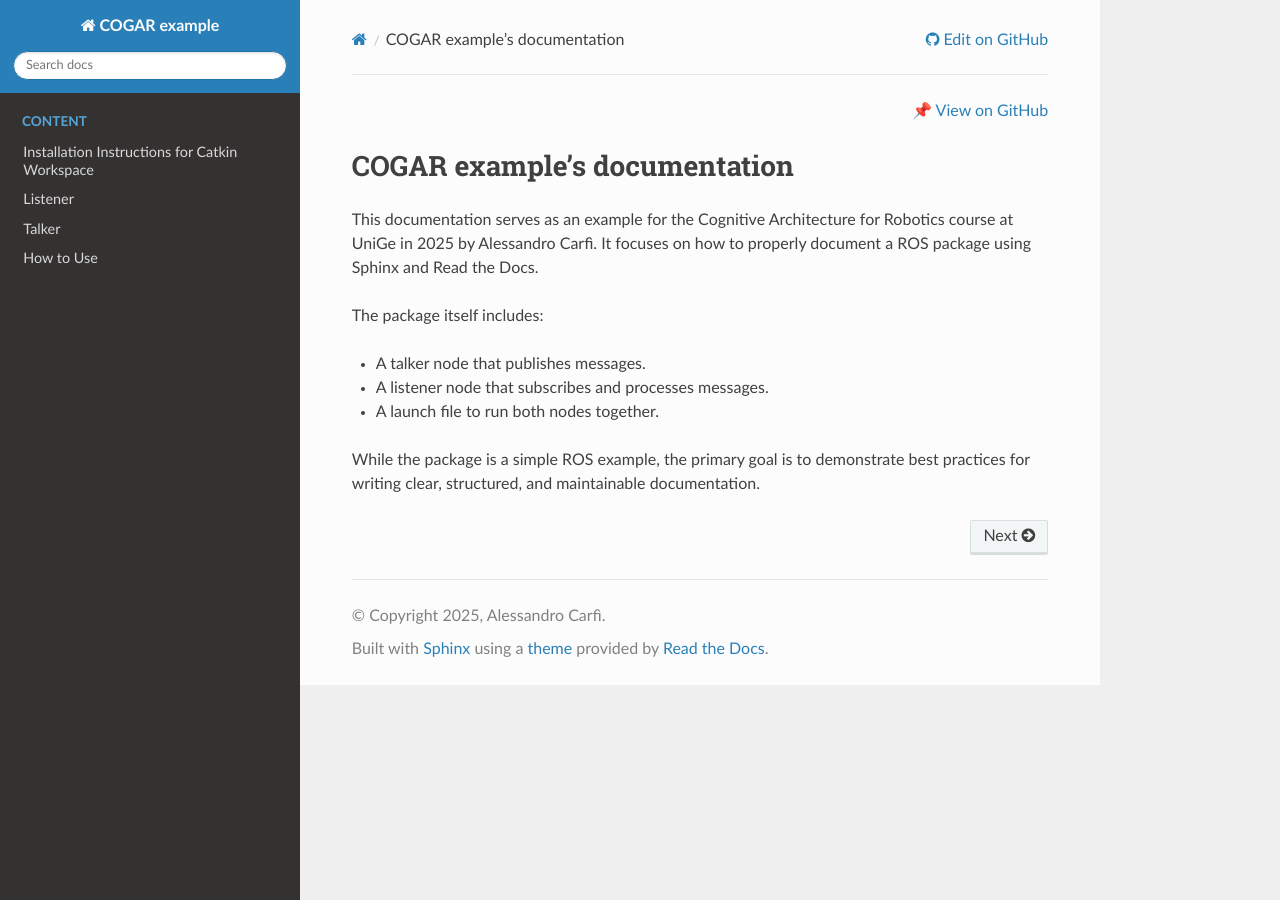
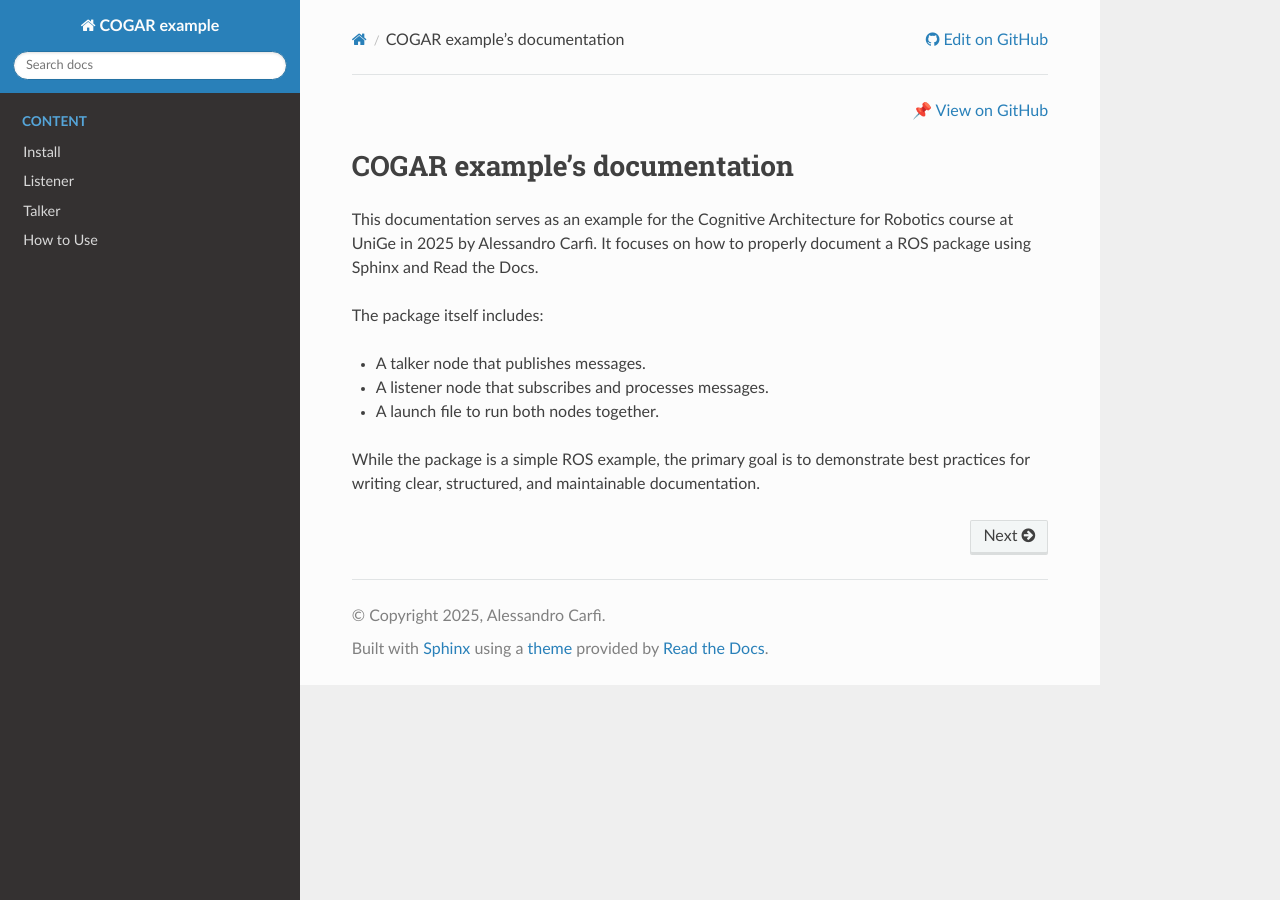
Before and after one commit to ACarfi/COGAR-Example, a Sphinx documentation site: the page built from docs/source/index.rst, in a window 1280 px wide. Built offline with Sphinx 7.4.7 and the Read the Docs theme 3.1.0, drawn with Linux system fonts in a browser that asks for light colours.

Commit message:
Update title install

```diff
--- a/docs/source/index.rst
+++ b/docs/source/index.rst
@@ -31,7 +31,7 @@
    :hidden:
    :caption: Content
 
-   install
+   Install <install>
    listener
    talker
    How to Use <use>
--- a/docs/source/install.rst
+++ b/docs/source/install.rst
@@ -1,4 +1,4 @@
-Installation Instructions for Catkin Workspace
+Installation Instructions for ROS Package
 ==============================================
 
 To build and install a ROS package, you'll first need to set up a **catkin workspace**. Below are the steps to create the workspace, build it, and install the ROS package.
```
